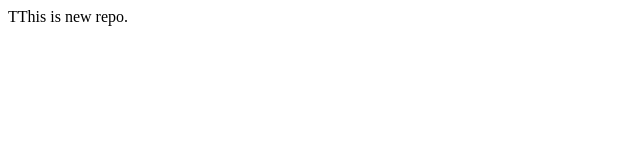
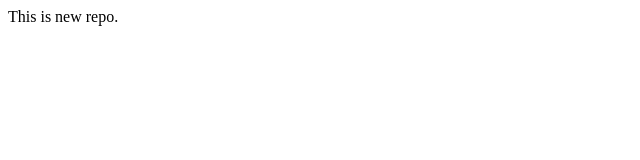
Before and after one commit to shivanshsah/localrepo, a plain HTML site: page index.html in a window 1280 px wide. Shown: the full height of the page, 0-640 px from the left. Drawn offline with Linux system fonts and the light colour scheme.

```diff
--- a/index.html
+++ b/index.html
@@ -1 +1 @@
-<p>TThis is new repo.</p>
+<p>This is new repo.</p>
```
Also changed, not shown: script.js (added).
